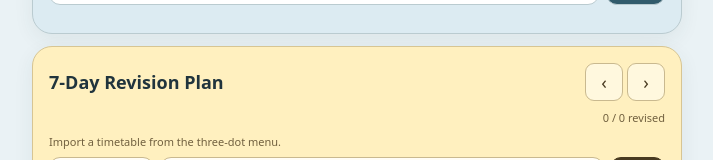
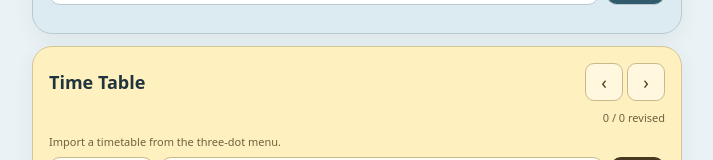
Before and after one commit to afsallais/CALNEDER_DASH, a plain HTML site: page mobile.html in a window 1280 px wide. Shown: the part 261-421 px from the top of the page, without its empty margins (283-996 px from the left). Drawn offline with Linux system fonts and the light colour scheme.

Commit message:
Rename revision panel to Time Table

```diff
--- a/mobile.html
+++ b/mobile.html
@@ -123,7 +123,7 @@ ul{list-style:none;margin:0;padding:0;display:grid;gap:7px}
 
   <section class="panel revision-panel" aria-labelledby="revisionTitle">
     <div class="revision-titlebar">
-      <h2 id="revisionTitle">7-Day Revision Plan</h2>
+      <h2 id="revisionTitle">Time Table</h2>
       <div class="week-nav" aria-label="Revision plan weeks">
         <button id="previousWeek" type="button" aria-label="Previous week" title="Previous week">‹</button>
         <button id="thisWeek" type="button" hidden>This week</button>
```
